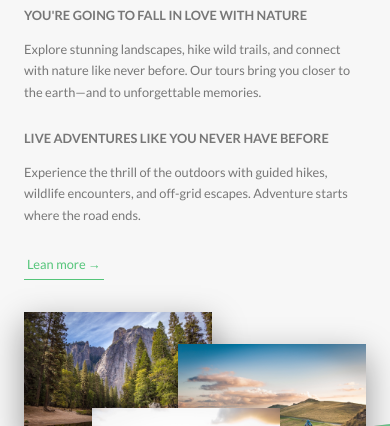
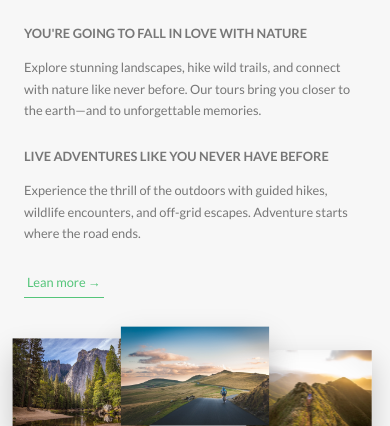
Before and after one commit to lmndang-dev/Natours, a website: page index.html in a window 390 px wide. Shown: the part 918-1344 px from the top of the page. Drawn offline with Linux system fonts and the light colour scheme.

Commit message:
responsive: tours, stories and booking section

```diff
--- a/sass/base/_utilities.scss
+++ b/sass/base/_utilities.scss
@@ -1,3 +1,5 @@
+@use "../abstracts/mixins";
+
 .u-center-text {
   text-align: center !important;
 }
@@ -8,10 +10,18 @@
 
 .u-margin-bottom-medium {
   margin-bottom: 4rem !important;
+
+  @include mixins.respond(tab-port) {
+    margin-bottom: 3rem !important;
+  }
 }
 
 .u-margin-bottom-big {
   margin-bottom: 8rem !important;
+
+  @include mixins.respond(tab-port) {
+    margin-bottom: 5rem !important;
+  }
 }
 
 .u-margin-top-big {
--- a/sass/components/_composition.scss
+++ b/sass/components/_composition.scss
@@ -1,4 +1,5 @@
 @use "../abstracts/variables";
+@use "../abstracts/mixins";
 
 .composition {
   position: relative;
@@ -12,19 +13,43 @@
     transition: all 0.2s;
     outline-offset: 2rem;
 
+    @include mixins.respond(tab-port) {
+      float: left;
+      position: relative;
+      width: 33.3333333%;
+      box-shadow: 0 1.5rem 3rem rgba(variables.$color-black, 0.2);
+    }
+
     &--p1 {
       left: 0;
       top: -2rem;
+
+      @include mixins.respond(tab-port) {
+        top: 0;
+        transform: scale(1.2);
+      }
     }
 
     &--p2 {
       right: 0;
       top: 2rem;
+
+      @include mixins.respond(tab-port) {
+        top: -1rem;
+        transform: scale(1.3);
+        z-index: 100;
+      }
     }
 
     &--p3 {
       left: 20%;
       top: 10rem;
+
+      @include mixins.respond(tab-port) {
+        top: 1rem;
+        left: 0;
+        transform: scale(1.1);
+      }
     }
 
     &:hover {
--- a/sass/components/_feature-box.scss
+++ b/sass/components/_feature-box.scss
@@ -1,4 +1,5 @@
 @use "../abstracts/variables";
+@use "../abstracts/mixins";
 
 .feature-box {
   background-color: rgba(variables.$color-white, 0.8);
@@ -8,6 +9,10 @@
   border-radius: 3px;
   box-shadow: 0 1.5rem 4rem rgba(variables.$color-black, 0.15);
   transition: transform 0.3s;
+
+  @include mixins.respond(tab-port) {
+    padding: 2rem;
+  }
 
   &__icon {
     font-size: 6rem;
@@ -20,6 +25,10 @@
     );
     background-clip: text;
     color: transparent;
+
+    @include mixins.respond(tab-port) {
+      margin-bottom: 0;
+    }
   }
 
   &:hover {
--- a/sass/layout/_footer.scss
+++ b/sass/layout/_footer.scss
@@ -14,6 +14,10 @@
   &__logo-box {
     text-align: center;
     margin-bottom: 8rem;
+
+    @include mixins.respond(tab-port) {
+      margin-bottom: 6rem;
+    }
   }
 
   &__logo {
--- a/sass/pages/_home.scss
+++ b/sass/pages/_home.scss
@@ -1,9 +1,14 @@
 @use "../abstracts/variables";
+@use "../abstracts/mixins";
 
 .section-about {
   background-color: variables.$color-grey-light-1;
   padding: 25rem 0;
-  margin-top: -25vh;
+  margin-top: -20vh;
+
+  // @include mixins.respond(tab-port) {
+  //   padding: 25rem 0;
+  // }
 }
 
 .section-features {
@@ -22,18 +27,30 @@
   & > * {
     transform: skewY(7deg);
   }
+
+  @include mixins.respond(tab-port) {
+    padding: 10rem 0;
+  }
 }
 
 .section-tours {
   background-color: variables.$color-grey-light-1;
   padding: 25rem 0 15rem 0;
   margin-top: -10rem;
+
+  @include mixins.respond(tab-port) {
+    padding: 20rem 0 10rem 0;
+  }
 }
 
 .section-stories {
+  position: relative;
   padding: 15rem 0;
   //background-color: variables.$color-grey-light-1;
-  position: relative;
+
+  @include mixins.respond(tab-port) {
+    padding: 10rem 0;
+  }
 }
 
 .section-book {
@@ -43,6 +60,10 @@
     variables.$color-primary-light,
     variables.$color-primary-dark
   );
+
+  @include mixins.respond(tab-port) {
+    padding: 10rem 0;
+  }
 }
 
 .book {
```
Also changed, not shown: css/style.css, 1 other file.
